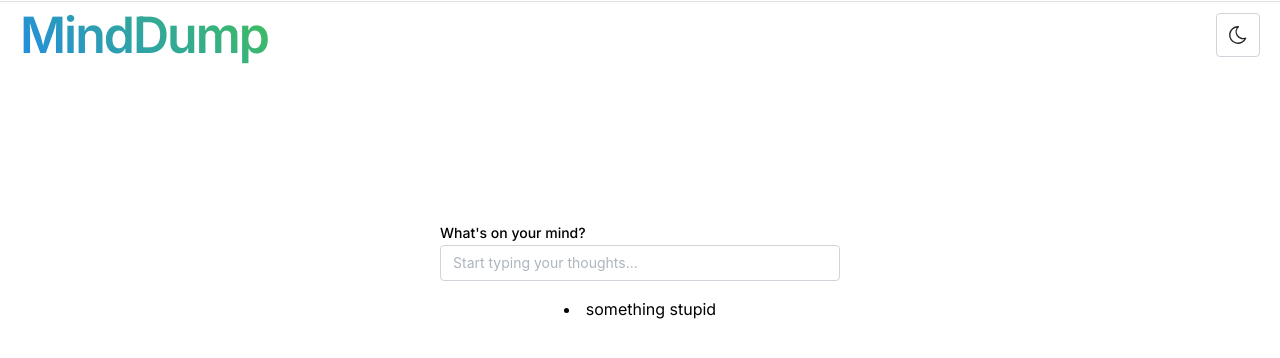
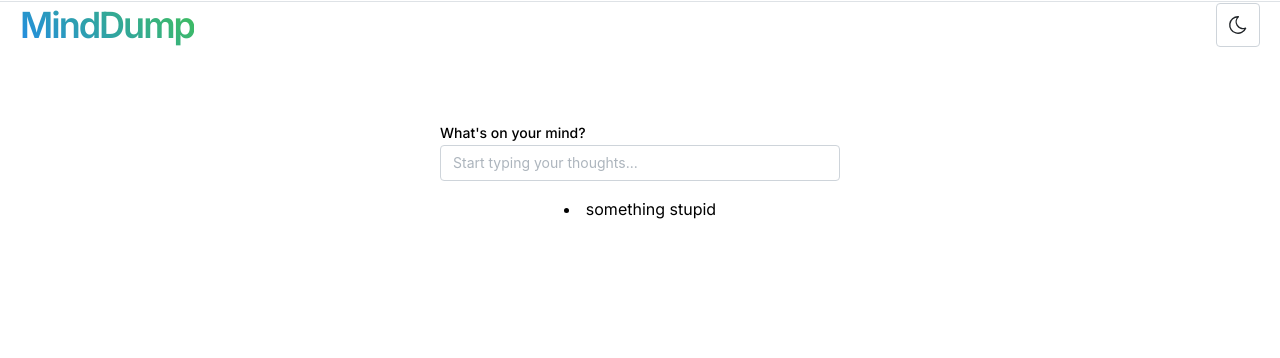
Before and after one commit to huyTon-IceBear/MindDump, a Next.js app: page /notes in a window 1280 px wide. Shown: the top 358 px of the page. Built offline with nearby package versions, Linux system fonts and the light colour scheme.

Commit message:
feat: :sparkles: change Logo component

```diff
--- a/src/components/Logo/Logo.module.css
+++ b/src/components/Logo/Logo.module.css
@@ -2,5 +2,5 @@
   color: light-dark(var(--mantine-color-black), var(--mantine-color-white));
   font-weight: 600;
   letter-spacing: rem(-2px);
-  font-size: rem(50px);
+  font-size: rem(36px);
 }
--- a/src/components/Logo/index.tsx
+++ b/src/components/Logo/index.tsx
@@ -1,17 +1,20 @@
-import { ActionIcon, Text } from "@mantine/core";
+import Link from "next/link";
+import { Anchor, Text } from "@mantine/core";
 import classes from "./Logo.module.css";
 import { LogoProps } from "@/types/component";
 
 export default function Logo({ size }: LogoProps) {
   return (
-    <Text
+    <Anchor
+      component={Link}
+      href="/"
+      underline="never"
       className={classes.title}
       variant="gradient"
-      component="span"
       gradient={{ from: "blue", to: "green" }}
       size="xs"
     >
       MindDump
-    </Text>
+    </Anchor>
   );
 }
--- a/src/sections/notes/index.tsx
+++ b/src/sections/notes/index.tsx
@@ -17,7 +17,6 @@ export default function NoteView() {
       align="center"
       justify="center"
       gap="md"
-      mt={100}
     >
       <Stack w={400}>
         <CustomInput onComplete={handleAddNote} />
```
